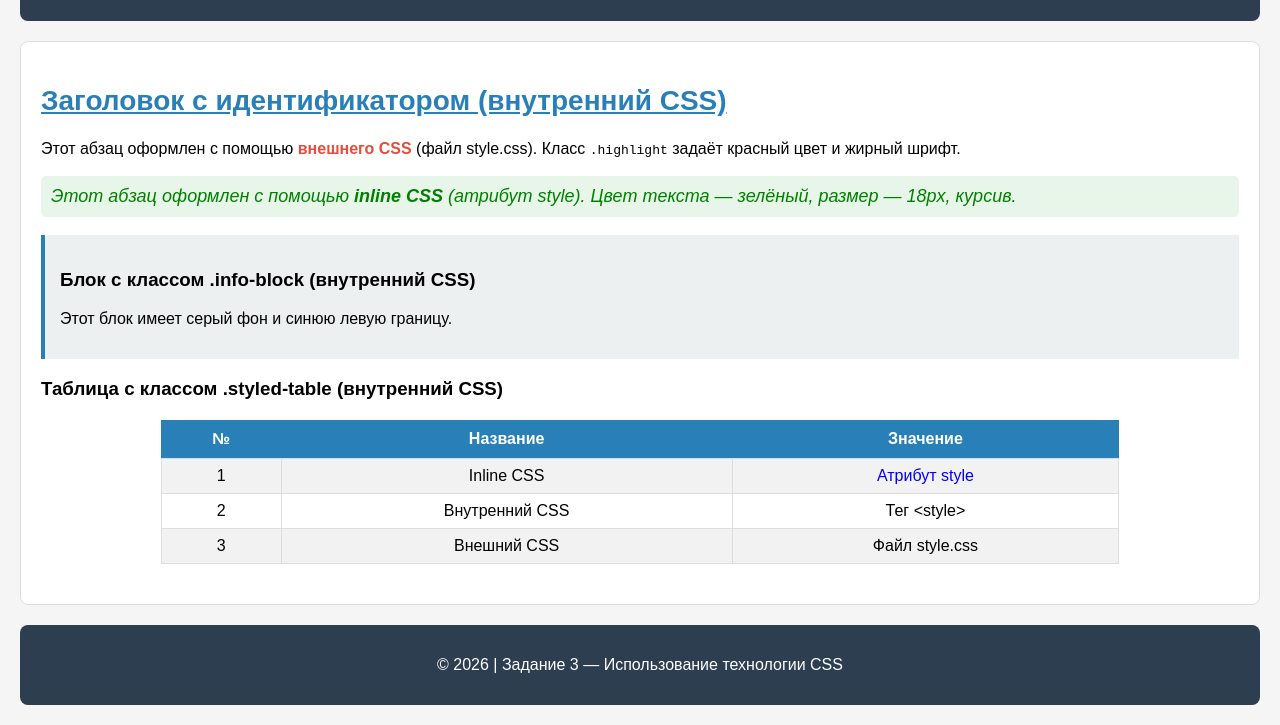
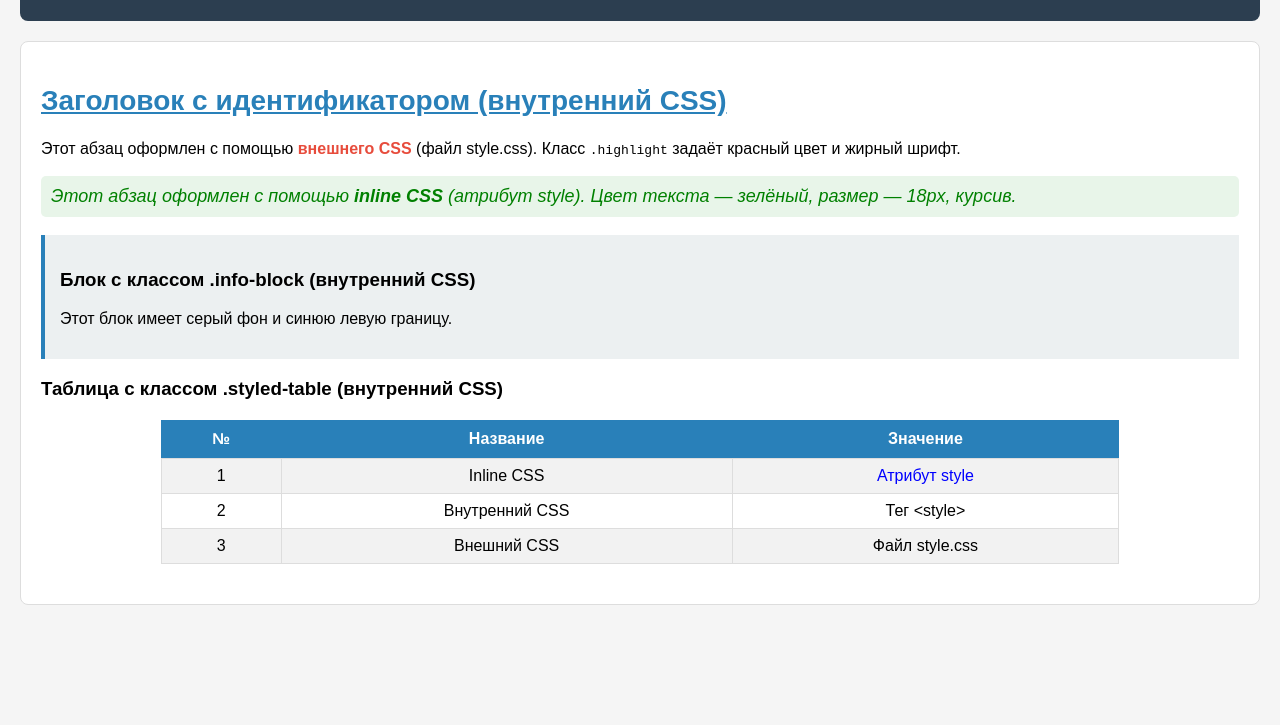
Before and after one commit to KENSH1TON/web, a plain HTML site: page HTML/Задание 3/index.html in a window 1280 px wide. Shown: the part 119-844 px from the top of the page. After the commit the page ends 800 px from the top, so only its background shows below. Drawn offline with Linux system fonts and the light colour scheme.

Commit message:
Update index.html

```diff
--- a/HTML/Задание 3/index.html
+++ b/HTML/Задание 3/index.html
@@ -92,10 +92,5 @@
             </tr>
         </table>
     </div>
-
-    <div class="footer">
-        <p>© 2026 | Задание 3 — Использование технологии CSS</p>
-    </div>
-
 </body>
 </html>
```
